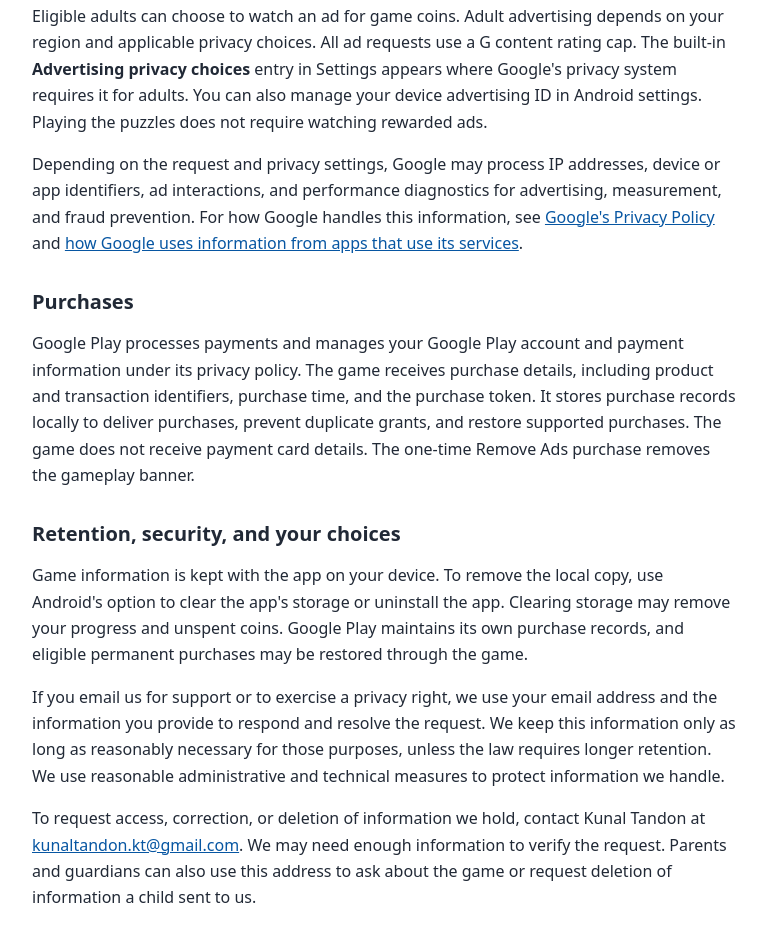
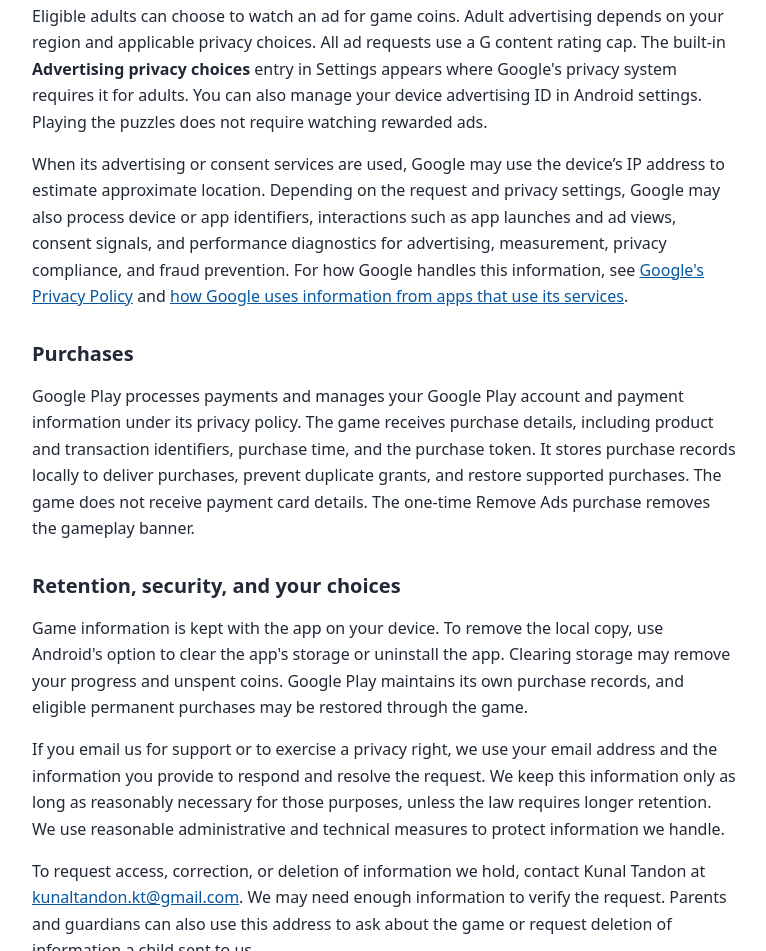
Before and after one commit to devkunaltandon/KunalTandonAppStore, a plain HTML site: page privacy-policy/fun-ways-to-think/index.html in a window 1280 px wide. Shown: the part 768-1719 px from the top of the page, without its empty margins (256-1022 px from the left). Drawn offline with Linux system fonts and the light colour scheme.

Commit message:
Clarify inferred location and Google consent signals

```diff
--- a/privacy-policy/fun-ways-to-think/index.html
+++ b/privacy-policy/fun-ways-to-think/index.html
@@ -25,7 +25,7 @@
       <h2>Advertising and privacy choices</h2>
       <p>The game uses Google AdMob to serve a labeled banner when Google's User Messaging Platform indicates that ad requests are allowed. For children and teens, the game requests child-directed, non-personalized banners and uses Google's under-age privacy setting. Google’s child-directed ad setting disables interest-based advertising and prevents transmission of the Android advertising ID with the ad request. Younger players are offered no rewarded ads.</p>
       <p>Eligible adults can choose to watch an ad for game coins. Adult advertising depends on your region and applicable privacy choices. All ad requests use a G content rating cap. The built-in <strong>Advertising privacy choices</strong> entry in Settings appears where Google's privacy system requires it for adults. You can also manage your device advertising ID in Android settings. Playing the puzzles does not require watching rewarded ads.</p>
-      <p>Depending on the request and privacy settings, Google may process IP addresses, device or app identifiers, ad interactions, and performance diagnostics for advertising, measurement, and fraud prevention. For how Google handles this information, see <a href="https://policies.google.com/privacy">Google's Privacy Policy</a> and <a href="https://policies.google.com/technologies/partner-sites">how Google uses information from apps that use its services</a>.</p>
+      <p>When its advertising or consent services are used, Google may use the device’s IP address to estimate approximate location. Depending on the request and privacy settings, Google may also process device or app identifiers, interactions such as app launches and ad views, consent signals, and performance diagnostics for advertising, measurement, privacy compliance, and fraud prevention. For how Google handles this information, see <a href="https://policies.google.com/privacy">Google's Privacy Policy</a> and <a href="https://policies.google.com/technologies/partner-sites">how Google uses information from apps that use its services</a>.</p>
 
       <h2>Purchases</h2>
       <p>Google Play processes payments and manages your Google Play account and payment information under its privacy policy. The game receives purchase details, including product and transaction identifiers, purchase time, and the purchase token. It stores purchase records locally to deliver purchases, prevent duplicate grants, and restore supported purchases. The game does not receive payment card details. The one-time Remove Ads purchase removes the gameplay banner.</p>
```
